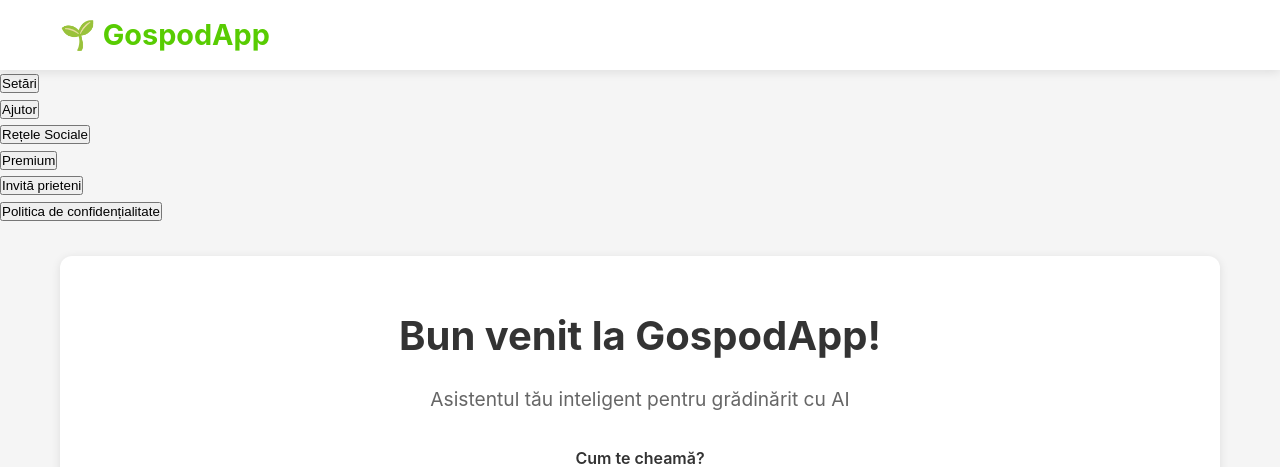
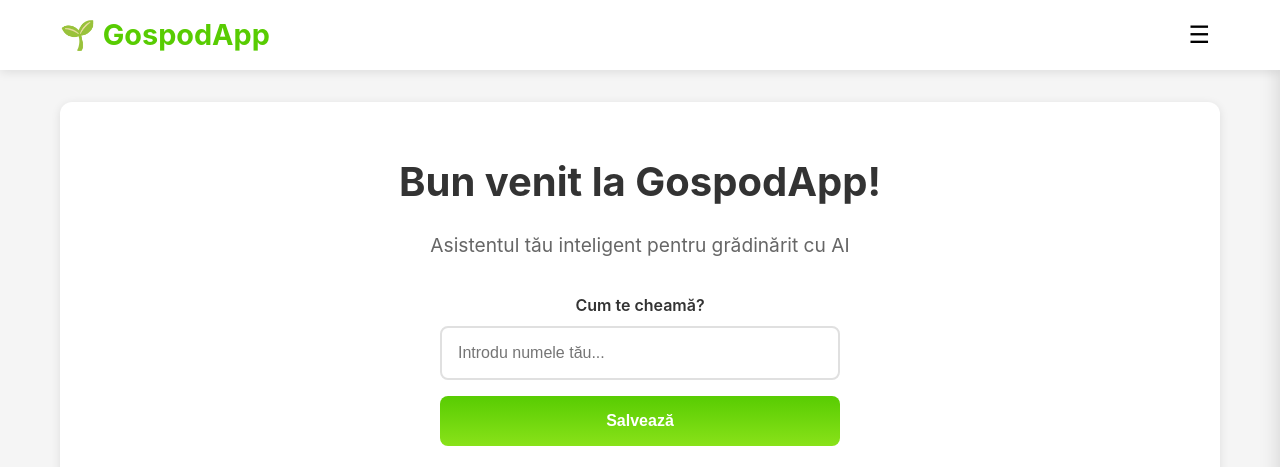
Before and after one commit to gabeetzu/api, a PHP site: page /index.html in a window 1280 px wide. Shown: the top 467 px of the page. Run offline with PHP 8.4, Linux system fonts and the light colour scheme.

Commit message:
Update style.css

```diff
--- a/style.css
+++ b/style.css
@@ -120,14 +120,15 @@ body {
 
 /* Hamburger Menu */
 .nav-toggle {
-    display: none;
+    display: flex;
     flex-direction: column;
     background: none;
     border: none;
     cursor: pointer;
-    padding: 5px;
+    padding: 5px 10px;
     margin-left: 1rem;
     border-radius: var(--border-radius-small);
+    font-size: 1.5rem;
 }
 
 .hamburger-line {
@@ -139,8 +140,77 @@ body {
     border-radius: 2px;
 }
 
-.nav-toggle.active .hamburger-line:nth-child(1) {
-    transform: rotate(45deg) translate(5px, 5px);
+.nav-toggle.active .hamburger-line:nth-child(3) {
+    transform: rotate(-45deg) translate(7px, -6px);
+}
+
+/* Slide-in Menu */
+#menu-overlay {
+    position: fixed;
+    top: 0;
+    left: 0;
+    width: 100%;
+    height: 100%;
+    backdrop-filter: blur(3px);
+    background: rgba(0, 0, 0, 0.3);
+    opacity: 0;
+    pointer-events: none;
+    transition: var(--transition);
+    z-index: 98;
+}
+
+#menu-overlay.active {
+    opacity: 1;
+    pointer-events: auto;
+}
+
+.side-menu {
+    position: fixed;
+    top: 0;
+    right: 0;
+    width: 260px;
+    height: 100vh;
+    background: var(--surface);
+    box-shadow: var(--shadow-large);
+    transform: translateX(100%);
+    transition: var(--transition);
+    padding: 2rem 1rem;
+    z-index: 99;
+    display: flex;
+    flex-direction: column;
+    gap: 1rem;
+}
+
+.side-menu.active {
+    transform: translateX(0);
+}
+
+.menu-items {
+    list-style: none;
+    padding: 0;
+    margin: 0;
+    display: flex;
+    flex-direction: column;
+    gap: 1rem;
+}
+
+.menu-item {
+    width: 100%;
+    border: none;
+    background: var(--surface);
+    border-radius: var(--border-radius);
+    box-shadow: var(--shadow);
+    padding: 0.75rem 1rem;
+    text-align: left;
+    font-size: 1rem;
+    color: var(--text-primary);
+    cursor: pointer;
+    transition: var(--transition);
+}
+
+.menu-item:hover {
+    background: var(--primary-color);
+    color: #fff;
 }
 
 .nav-toggle.active .hamburger-line:nth-child(2) {
```
Also changed, not shown: other parts of style.css (+33 -0 lines).
